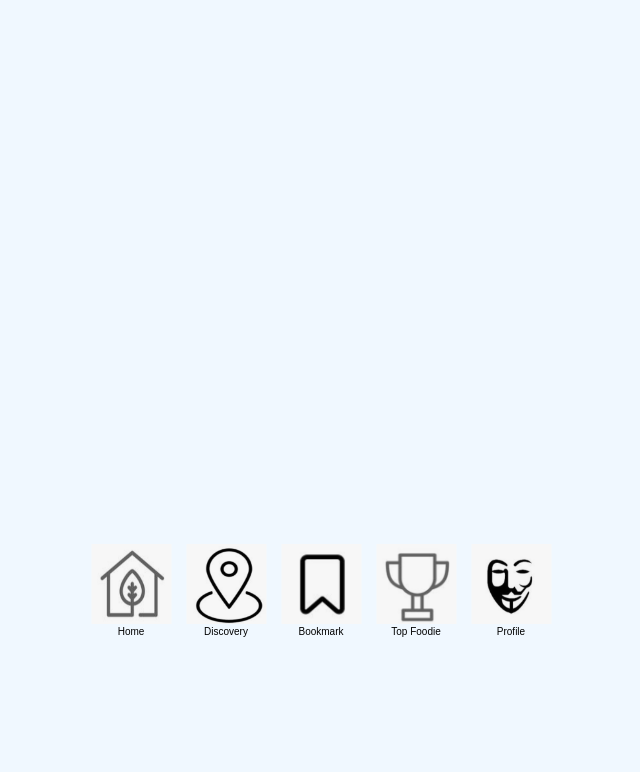
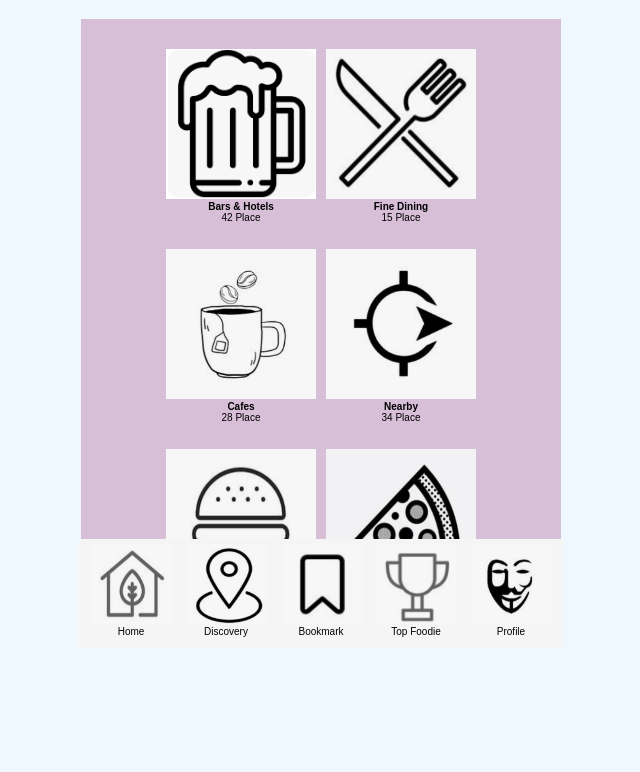
Before and after one commit to jjahoony/clone_project1, a plain HTML site: page index/index.html in a window 1280 px wide. Shown: the part 121-893 px from the top of the page, without its empty margins (319-959 px from the left). Before the commit the page ends 800 px from the top, so only its background shows below. Drawn offline with Linux system fonts and the light colour scheme.

Commit message:
section_design

```diff
--- a/index/index.html
+++ b/index/index.html
@@ -42,12 +42,23 @@
     </nav>
     <div class="main">
       <h1>Discovery</h1>
-      <section class="body">
-
+      <section class="section">
+        <div class="beer"><img src="beer.PNG" width="150" height="150"><strong>Bars & Hotels</strong></br>
+        42 Place</div>
+        <div class="dining"><img src="dining.PNG" width="150" height="150"><strong>Fine Dining</strong></br>
+        15 Place</div>
+        <div class="coffee1"><img src="coffee1.PNG" width="150" height="150"><strong>Cafes</strong></br>
+        28 Place</div>
+        <div class="navigate"><img src="navigate.PNG" width="150" height="150"><strong>Nearby</strong></br>
+        34 Place</div>
+        <div class="hamburger"><img src="hamburger.PNG" width="150" height="150"><strong>Fast Foods</strong></br>
+        29 Place</div>
+        <div class="featured_food"><img src="featured_food.PNG" width="150" height="150"><strong>Featured Foods</strong></br>
+        21 Place</div>
       </section>
     </br></br></br></br></br></br></br></br></br></br></br></br></br></br></br></br></br></br>
-  </br></br></br></br></br></br></br></br></br></br></br>
-</br></br></br></br></br>zzzz
+  </br></br></br></br></br></br></br></br></br></br></br></br>
+</br></br></br></br></br>Made by jjahoony</br>
       </div>
     </div>
   </body>
--- a/index/style.css
+++ b/index/style.css
@@ -1,4 +1,5 @@
 .menu {
+  z-index: 1;
   left: 50%; /*to doing this, I struggled for 2 hours*/
   transform: translate(-50%); /*to doing this, I struggled for 2 hours*/
   font-size: 10px;
@@ -11,6 +12,7 @@
   padding: 5px;
   border: 2px;
   margin-bottom: 30px;
+  background-color: whitesmoke;
 }
 body {
   text-align: center;
@@ -28,3 +30,30 @@ body {
   height: 100px;
   text-align: center;
 }
+h1 {
+  padding: 30px;
+}
+.section {
+  padding-left: 80px;
+  padding-right: 80px;
+  padding-top: 30px;
+  background-color: thistle;
+  cursor: pointer;
+  position: unset;
+  font-size: 10px;
+  display: flex;
+  flex-wrap: wrap;
+  width: 320px;
+  overflow: auto;
+  margin-left: 50%;
+  transform: translate(-50%);
+}
+.beer,
+.dining,
+.coffee1,
+.navigate,
+.hamburger,
+.featured_food {
+  width: 160px;
+  height: 200px;
+}
```
